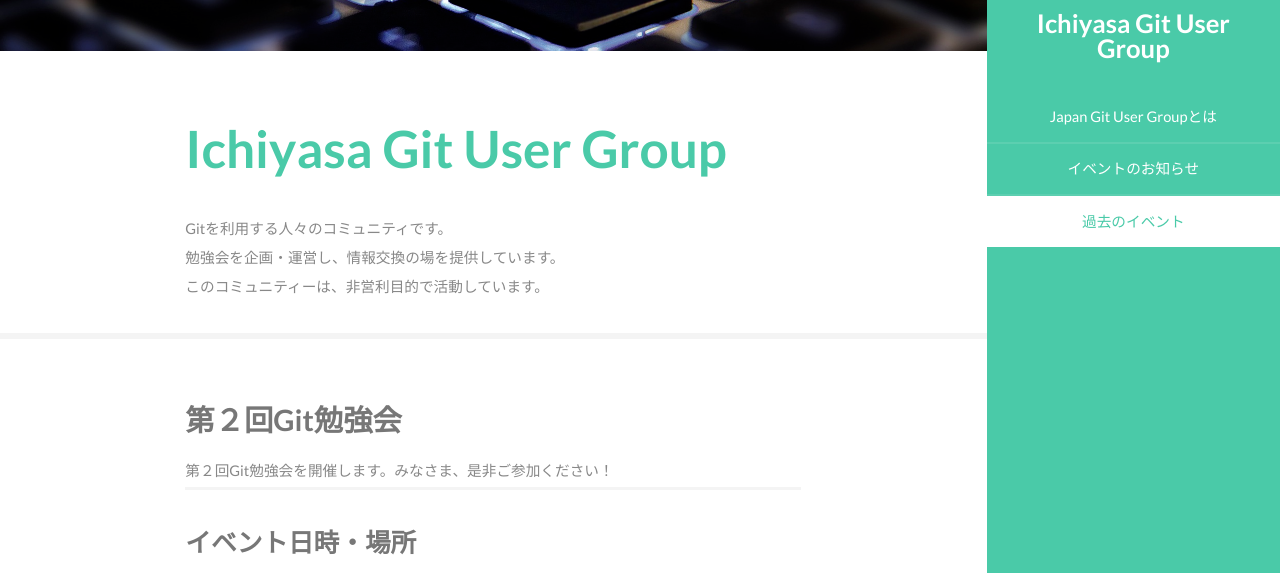
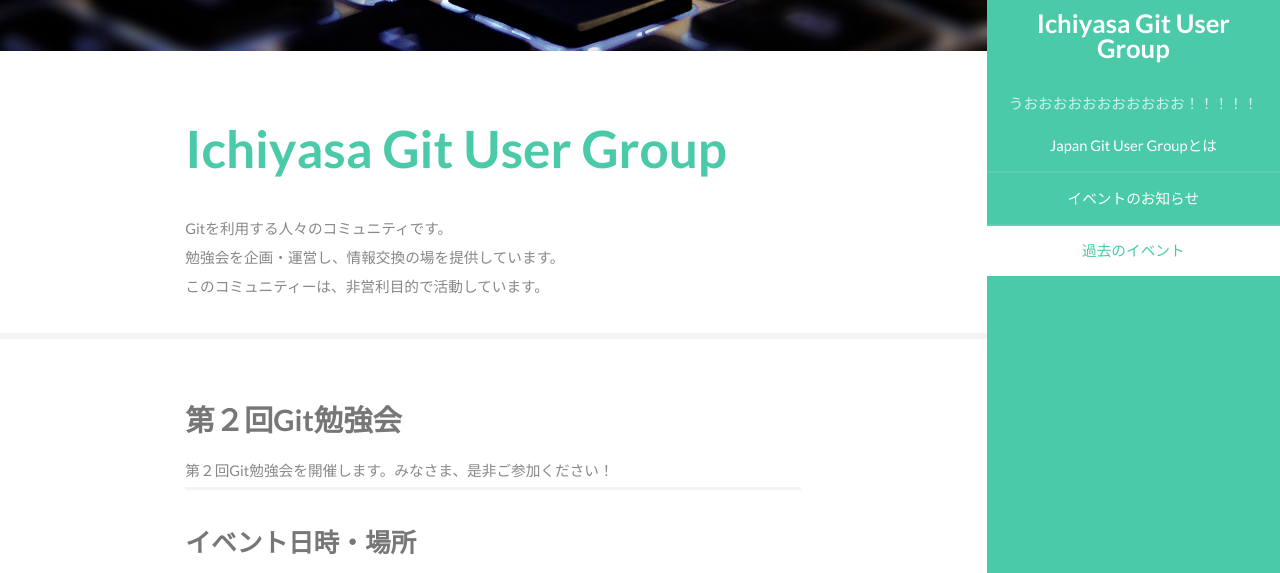
Before and after one commit to s-toy-suke/prac, a plain HTML site: page index.html in a window 1280 px wide. Shown: the part 169-742 px from the top of the page. Drawn offline with Linux system fonts and the light colour scheme.

Commit message:
Update index.html

```diff
--- a/index.html
+++ b/index.html
@@ -20,6 +20,7 @@
         <h1 id="logo"><a href="#">Ichiyasa Git User Group</a></h1>
     </header>
     <nav id="nav">
+	    <p>うおおおおおおおおおおお！！！！！</p>
         <ul>
             <li><a href="#one" class="active">Japan Git User Groupとは</a></li>
             <li><a href="#two">イベントのお知らせ</a></li>
```
